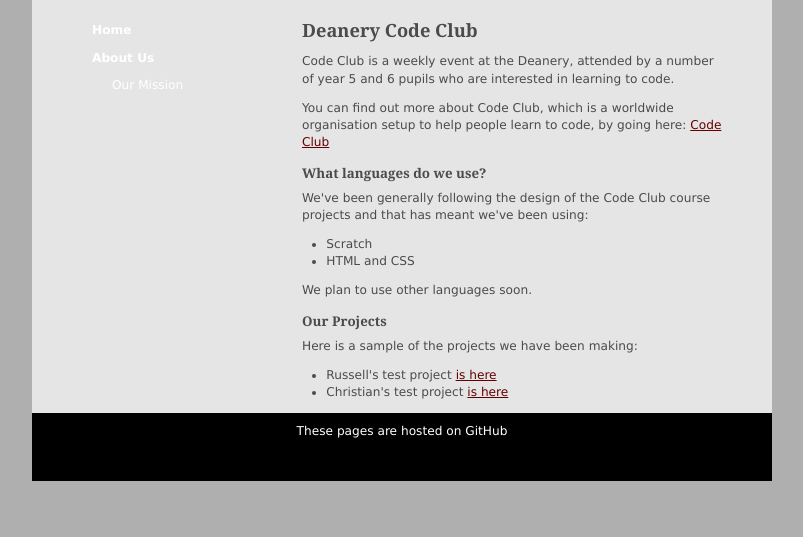
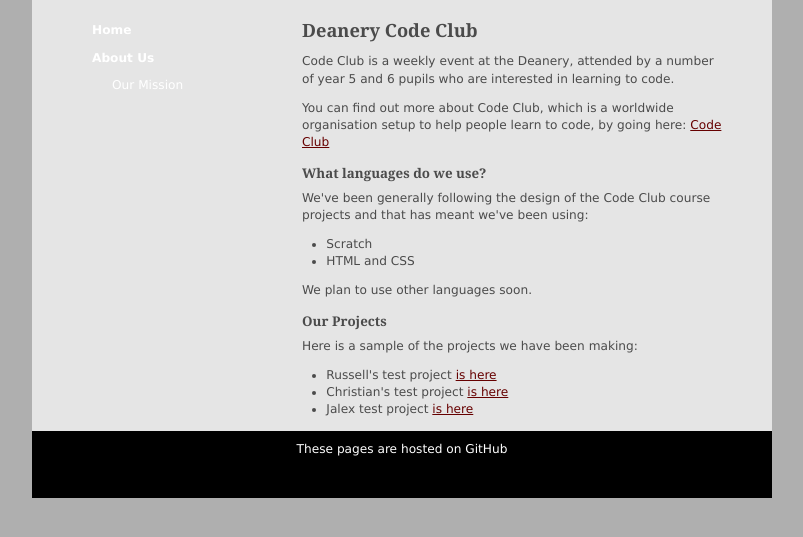
Before and after one commit to deanerycodeclub/deanerycodeclub.github.io, a plain HTML site: page index.html in a window 1280 px wide. Shown: the part 123-660 px from the top of the page, without its empty margins (238-1041 px from the left). Drawn offline with Linux system fonts and the light colour scheme.

Commit message:
add alex and jayden

```diff
--- a/index.html
+++ b/index.html
@@ -34,6 +34,7 @@
       <ul>
         <li>Russell's test project <a href="pages/example/index.html" target="_blank">is here</a></li>
         <li>Christian's test project <a href="pages/ch/index.html" target="_blank">is here</a></li>
+        <li>Jalex test project <a href="pages/ahjh/index.html" target="_blank">is here</a></li>
       </ul>
     </div>
     <!-- main -->
```
